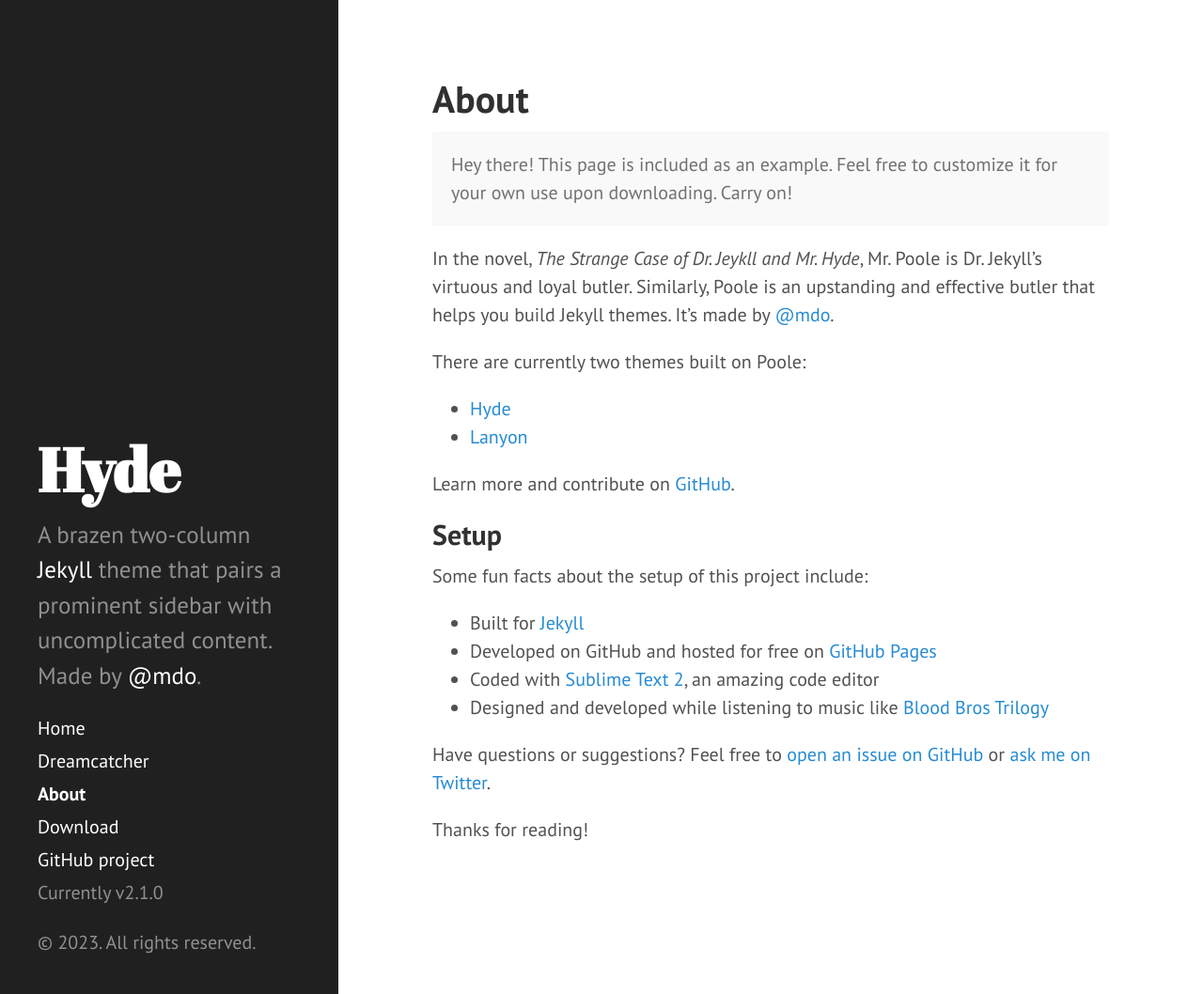
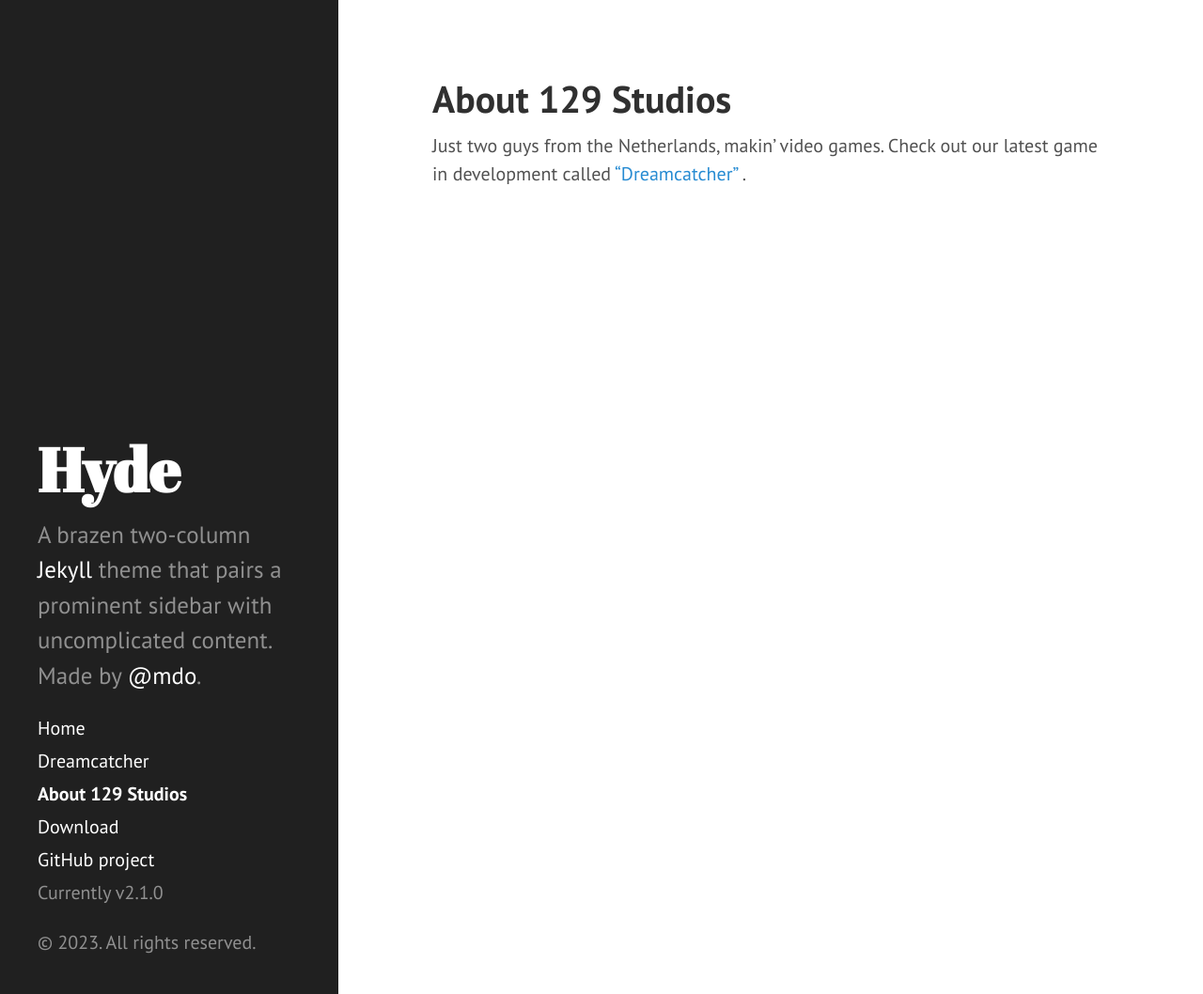
Before and after one commit to 129-Studios/129-studios.github.io, a Jekyll site: the page built from about.md, in a window 1280 px wide and 1058 px high. Shown: the whole window at 94% size. Built offline with Jekyll 4.4.1, drawn with Linux system fonts in a browser that asks for light colours; Markdown is read by kramdown in place of the engine named in the settings.

Commit message:
change about page

```diff
--- a/about.md
+++ b/about.md
@@ -1,30 +1,6 @@
 ---
 layout: page
-title: About
+title: About 129 Studios
 ---
 
-<p class="message">
-  Hey there! This page is included as an example. Feel free to customize it for your own use upon downloading. Carry on!
-</p>
-
-In the novel, *The Strange Case of Dr. Jeykll and Mr. Hyde*, Mr. Poole is Dr. Jekyll's virtuous and loyal butler. Similarly, Poole is an upstanding and effective butler that helps you build Jekyll themes. It's made by [@mdo](https://twitter.com/mdo).
-
-There are currently two themes built on Poole:
-
-* [Hyde](http://hyde.getpoole.com)
-* [Lanyon](http://lanyon.getpoole.com)
-
-Learn more and contribute on [GitHub](https://github.com/poole).
-
-## Setup
-
-Some fun facts about the setup of this project include:
-
-* Built for [Jekyll](http://jekyllrb.com)
-* Developed on GitHub and hosted for free on [GitHub Pages](https://pages.github.com)
-* Coded with [Sublime Text 2](http://sublimetext.com), an amazing code editor
-* Designed and developed while listening to music like [Blood Bros Trilogy](https://soundcloud.com/maddecent/sets/blood-bros-series)
-
-Have questions or suggestions? Feel free to [open an issue on GitHub](https://github.com/poole/issues/new) or [ask me on Twitter](https://twitter.com/mdo).
-
-Thanks for reading!
+Just two guys from the Netherlands, makin' video games. Check out our latest game in development called [ "Dreamcatcher" ](/dreamcatcher.md).
```
